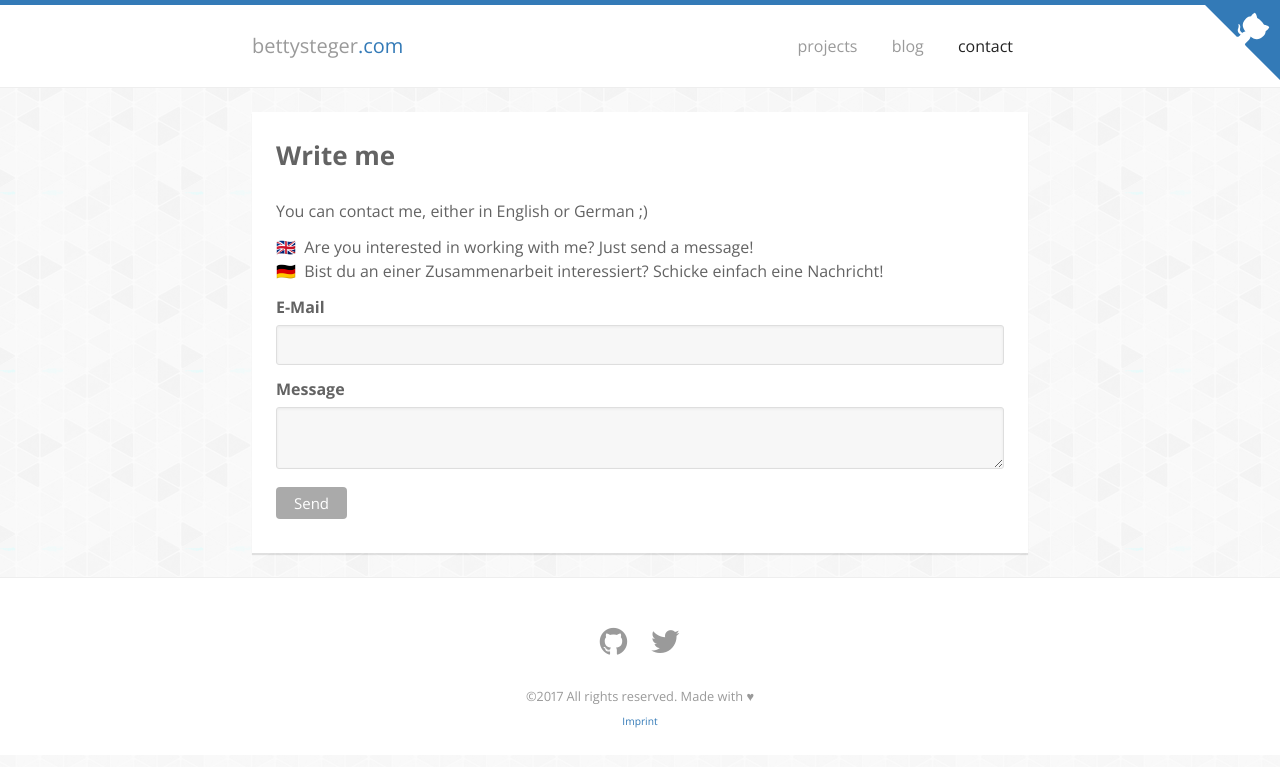
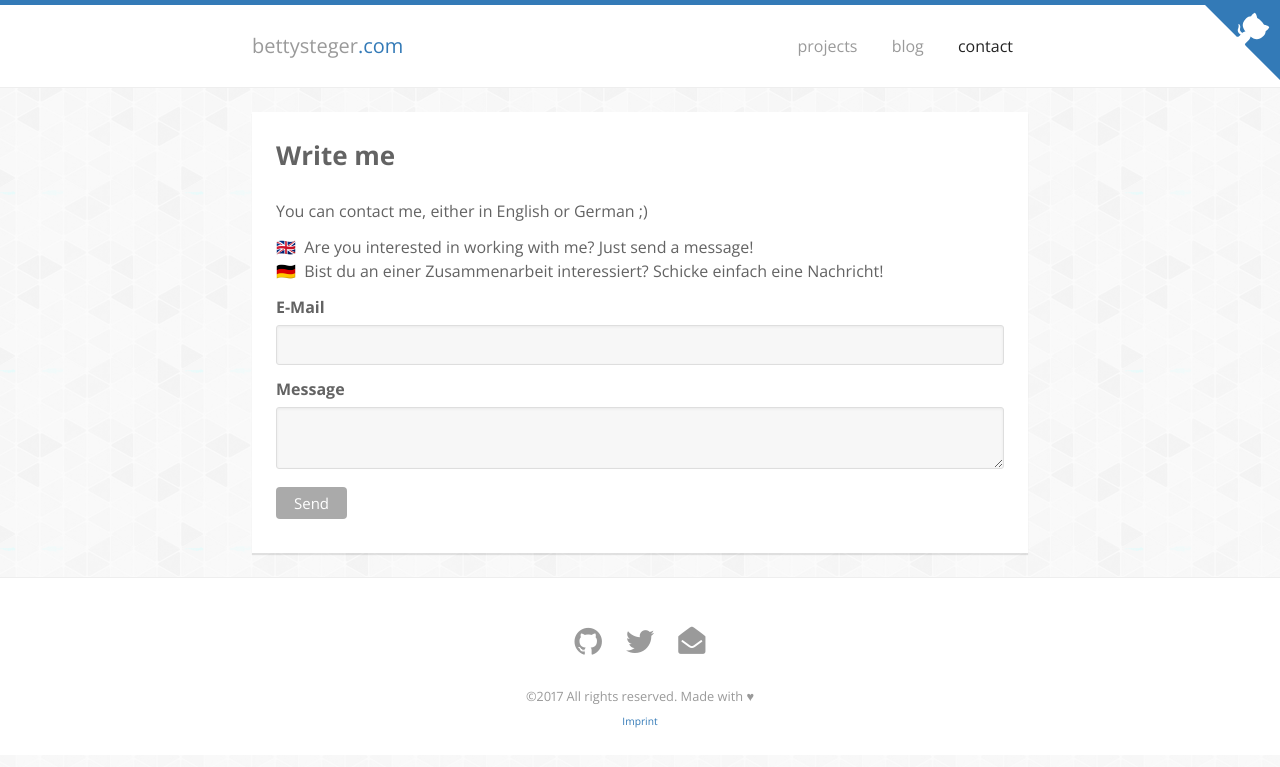
Before and after one commit to lpsBetty/lpsBetty.github.io, a Jekyll site: the page built from contact.md, in a window 1280 px wide. Shown: the top 767 px of the page. Built offline with Jekyll 4.4.1, drawn with Linux system fonts in a browser that asks for light colours; nearby versions of some CDN libraries.

Commit message:
add email icon link

```diff
--- a/_config.yml
+++ b/_config.yml
@@ -32,7 +32,7 @@ author:
   # name      : Bettina Steger
   # job       : Frontend Engineer
   # thumb     : /images/author.jpg
-  email     : admin@bettysteger.com
+  email     : hello@bettysteger.com
   url       : http://bettysteger.com
   github    : http://github.com/lpsBetty
   twitter   : http://twitter.com/lpsBetty
--- a/_includes/social.html
+++ b/_includes/social.html
@@ -1,6 +1,7 @@
 <ul class="social">
   <li><a href="{{ site.author.github }}" target="_blank" title="GitHub"><i class="fa fa-2x fa-github"></i></a></li>
   <li><a href="{{ site.author.twitter }}" target="_blank" title="Twitter"><i class="fa fa-2x fa-twitter"></i></a></li>
+  <li><a href="mailto:{{ site.author.email }}" target="_blank" title="E-mail"><i class="fa fa-2x fa-envelope-open"></i></a></li>
 <!--   <li><a href="{{ site.author.facebook }}" target="_blank"><i class="fa fa-facebook"></i></a></li>
   <li><a href="{{ site.author.linkedin }}" target="_blank"><i class="fa fa-linkedin"></i></a></li> -->
 </ul>
--- a/_layouts/default.html
+++ b/_layouts/default.html
@@ -15,7 +15,7 @@
 
       {% include github-corner.html %}
 
-      <link rel="stylesheet" href="//maxcdn.bootstrapcdn.com/font-awesome/4.5.0/css/font-awesome.min.css" />
+      <link rel="stylesheet" href="//maxcdn.bootstrapcdn.com/font-awesome/4.7.0/css/font-awesome.min.css" />
       <script src="//code.jquery.com/jquery-1.11.3.min.js"></script>
       <script>
       $(document).ready(function() {
--- a/_scss/_layout.scss
+++ b/_scss/_layout.scss
@@ -291,6 +291,12 @@ strong {
       color: $primary-color;
     }
   }
+
+  .fa-envelope-open {
+    font-size: 1.7em;
+    position: relative;
+    top: -.1em;
+  }
 }
 
 
@@ -396,6 +402,9 @@ input[type=submit] {
   }
 }
 
+abbr {
+  text-decoration: none;
+}
 abbr:hover {
   border-bottom: .1em dotted;
   cursor: help;
```
